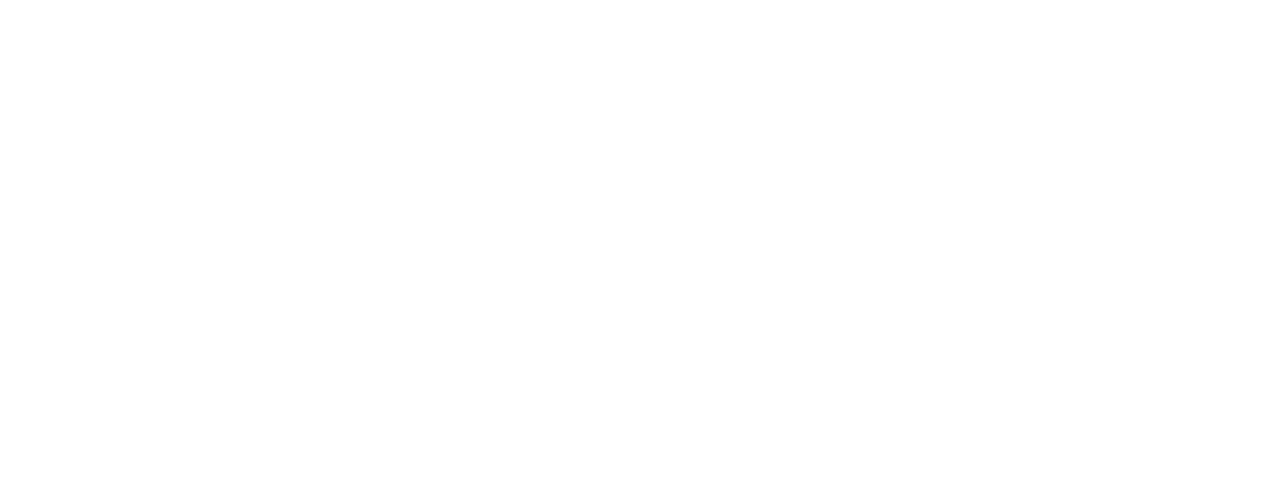
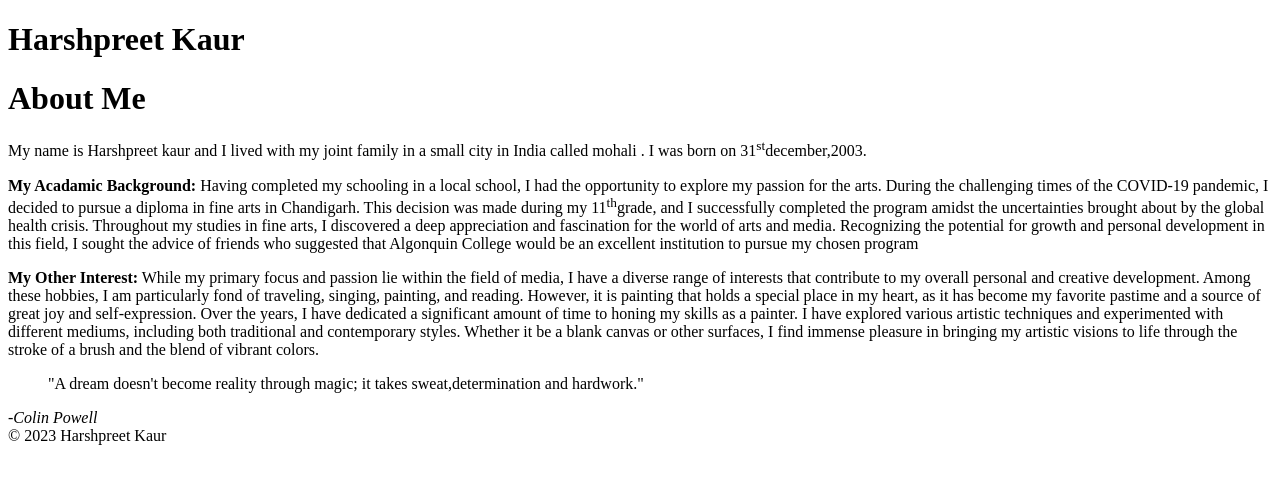
Before and after one commit to kaur1210/kaur1210.github.io, a plain HTML site: page html-assignment/index.html in a window 1280 px wide. Drawn offline with Linux system fonts and the light colour scheme.

Commit message:
makes changes

```diff
--- a/html-assignment/index.html
+++ b/html-assignment/index.html
@@ -4,9 +4,17 @@
     <meta charset="UTF-8">
     <meta http-equiv="X-UA-Compatible" content="IE=edge">
     <meta name="viewport" content="width=device-width, initial-scale=1.0">
-    <title>HTML Assignment</title>
+    <title>html-assignmen</title>
 </head>
 <body>
+<header><h1>Harshpreet Kaur</h1></header>
+<h1>About Me</h1>
+<p>My name is Harshpreet kaur and I lived with my joint family in a small city in India called
+    mohali . I was born on 31<sup>st</sup>december,2003. </p>
+ <p><strong>My Acadamic Background:</strong> Having completed my schooling in a local school, I had the opportunity to explore my passion for the arts. During the challenging times of the COVID-19 pandemic, I decided to pursue a diploma in fine arts in Chandigarh. This decision was made during my 11<sup>th</sup>grade, and I successfully completed the program amidst the uncertainties brought about by the global health crisis. Throughout my studies in fine arts, I discovered a deep appreciation and fascination for the world of arts and media. Recognizing the potential for growth and personal development in this field, I sought the advice of friends who suggested that Algonquin College would be an excellent institution to pursue my chosen program  </p>
+<p><strong>My Other Interest:</strong> While my primary focus and passion lie within the field of media, I have a diverse range of interests that contribute to my overall personal and creative development. Among these hobbies, I am particularly fond of traveling, singing, painting, and reading. However, it is painting that holds a special place in my heart, as it has become my favorite pastime and a source of great joy and self-expression. Over the years, I have dedicated a significant amount of time to honing my skills as a painter. I have explored various artistic techniques and experimented with different mediums, including both traditional and contemporary styles. Whether it be a blank canvas or other surfaces, I find immense pleasure in bringing my artistic visions to life through the stroke of a brush and the blend of vibrant colors.</p>
+<blockquote>"A dream doesn't become reality through magic; it takes sweat,determination and hardwork."</blockquote><cite>-Colin Powell</cite>
+<footer>&copy; 2023 Harshpreet Kaur</footer>
 
 
 
```
